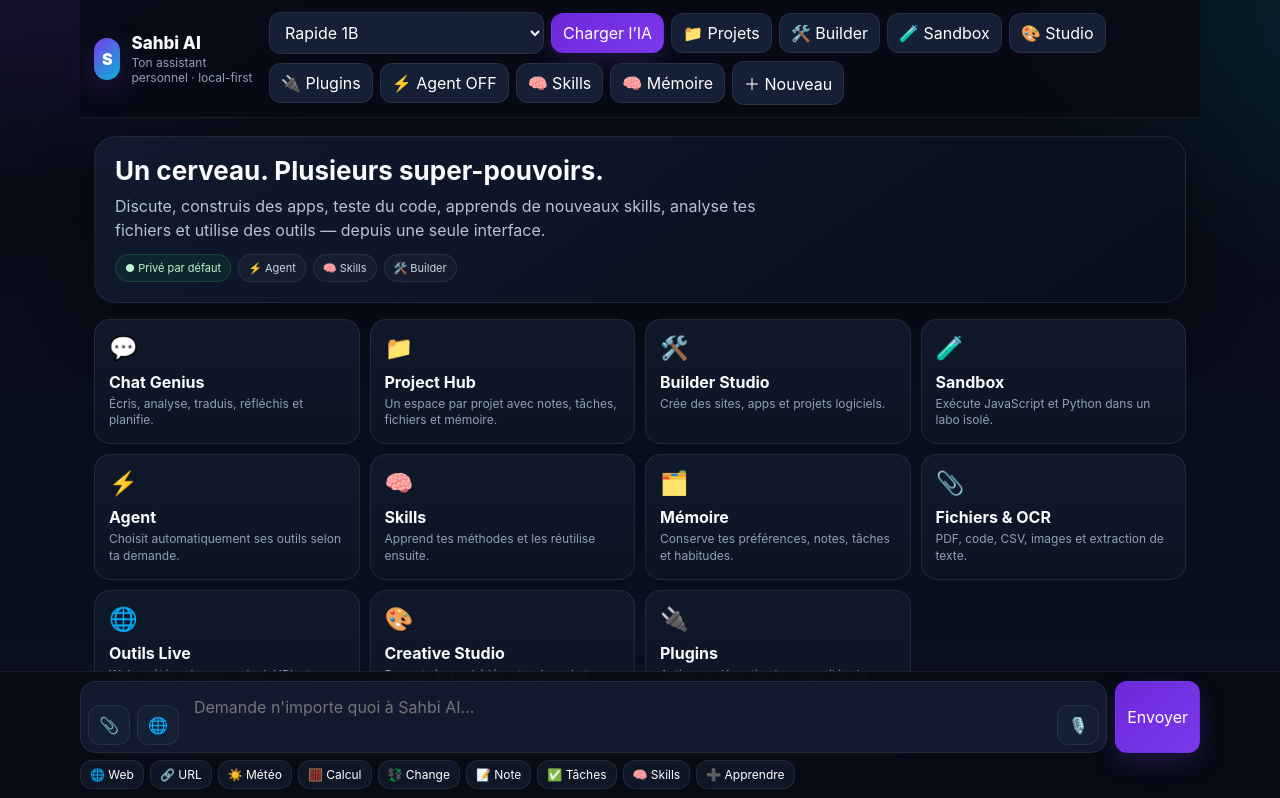
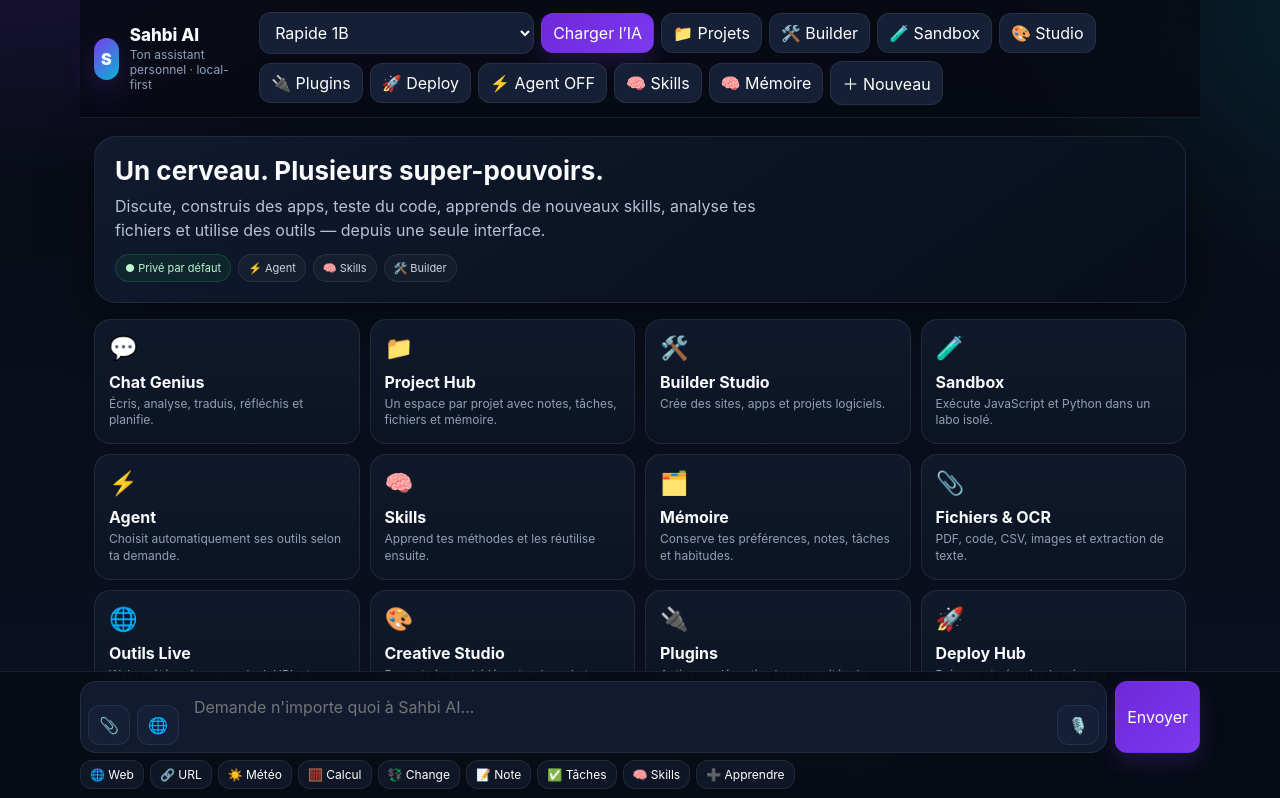
Before and after one commit to simocosto-beep/sahbi-ai, a website: page index.html in a window 1280 px wide. Shown: the top 798 px of the page. Drawn offline with Linux system fonts and the light colour scheme.

Commit message:
Add Deploy Hub to Sahbi AI home

```diff
--- a/index.html
+++ b/index.html
@@ -71,7 +71,7 @@ main{padding:18px 14px 160px}
       <button class="desktop-extra" onclick="location.href='./builder.html'">🛠️ Builder</button>
       <button class="desktop-extra" onclick="location.href='./sandbox.html'">🧪 Sandbox</button>
       <button class="desktop-extra" onclick="location.href='./studio.html'">🎨 Studio</button>
-      <button class="desktop-extra" onclick="location.href='./plugins.html'">🔌 Plugins</button>
+      <button class="desktop-extra" onclick="location.href='./plugins.html'">🔌 Plugins</button><button class="desktop-extra" onclick="location.href='./deploy.html'">🚀 Deploy</button>
       <button class="desktop-extra" id="agentToggle">⚡ Agent OFF</button>
       <button class="desktop-extra" id="skillsBtn">🧠 Skills</button>
       <button class="desktop-extra" id="memoryBtn">🧠 Mémoire</button>
@@ -104,6 +104,7 @@ main{padding:18px 14px 160px}
     <div class="feature" id="featureWeb"><div class="feature-icon">🌐</div><div class="feature-title">Outils Live</div><div class="feature-desc">Web, météo, change, calcul, URL et tâches.</div></div>
     <div class="feature" onclick="location.href='./studio.html'"><div class="feature-icon">🎨</div><div class="feature-title">Creative Studio</div><div class="feature-desc">Prompts image/vidéo, storyboard et préparation multimédia.</div></div>
     <div class="feature" onclick="location.href='./plugins.html'"><div class="feature-icon">🔌</div><div class="feature-title">Plugins</div><div class="feature-desc">Active ou désactive les capacités de Sahbi AI.</div></div>
+<div class="feature" onclick="location.href='./deploy.html'"><div class="feature-icon">🚀</div><div class="feature-title">Deploy Hub</div><div class="feature-desc">Prépare et sécurise la mise en production de tes projets.</div></div>
   </section>
 
   <div class="status" id="status"><b>Mode gratuit :</b> commence avec Rapide 1B. Le premier chargement télécharge le modèle puis le garde en cache sur ton appareil.</div>
```
